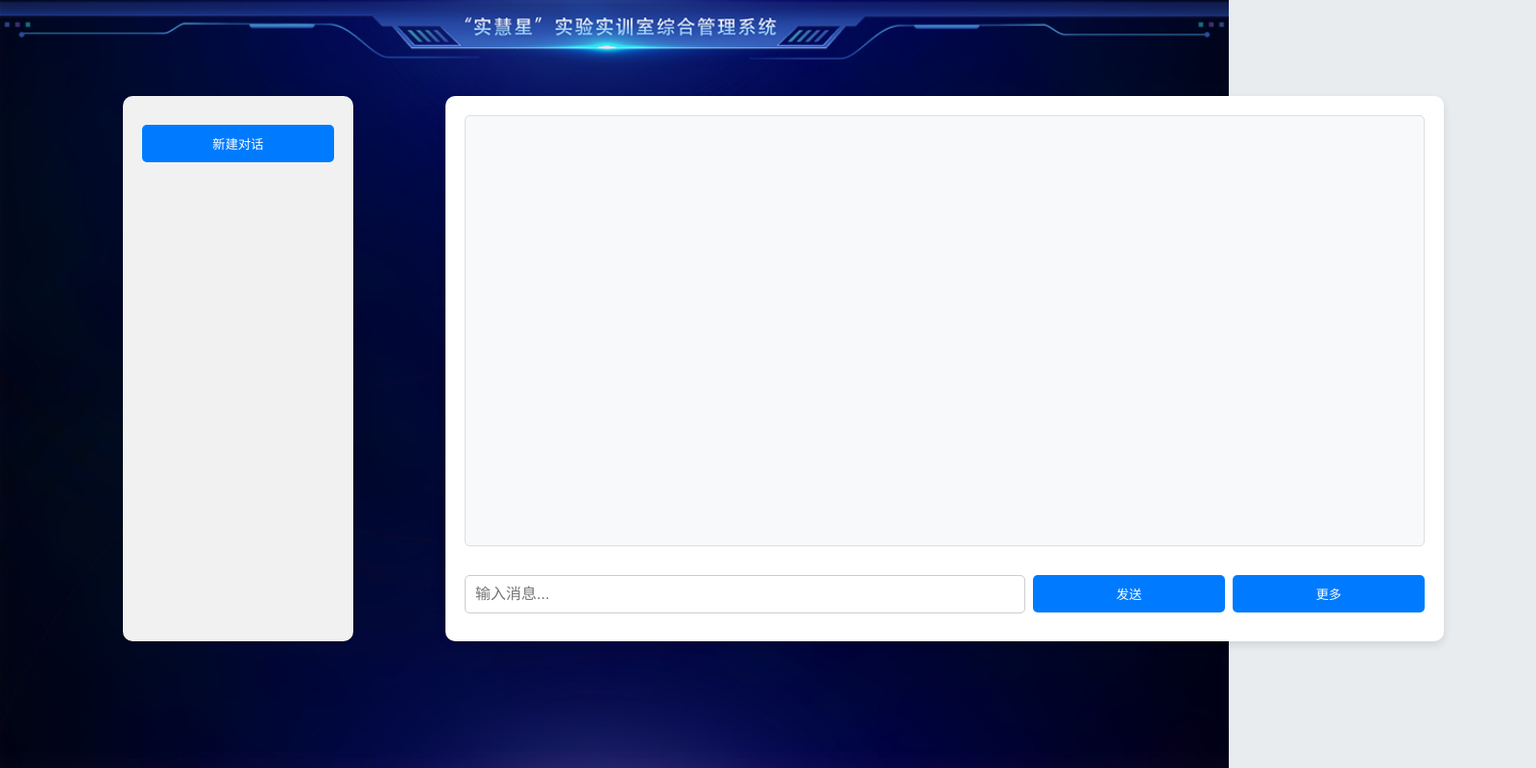
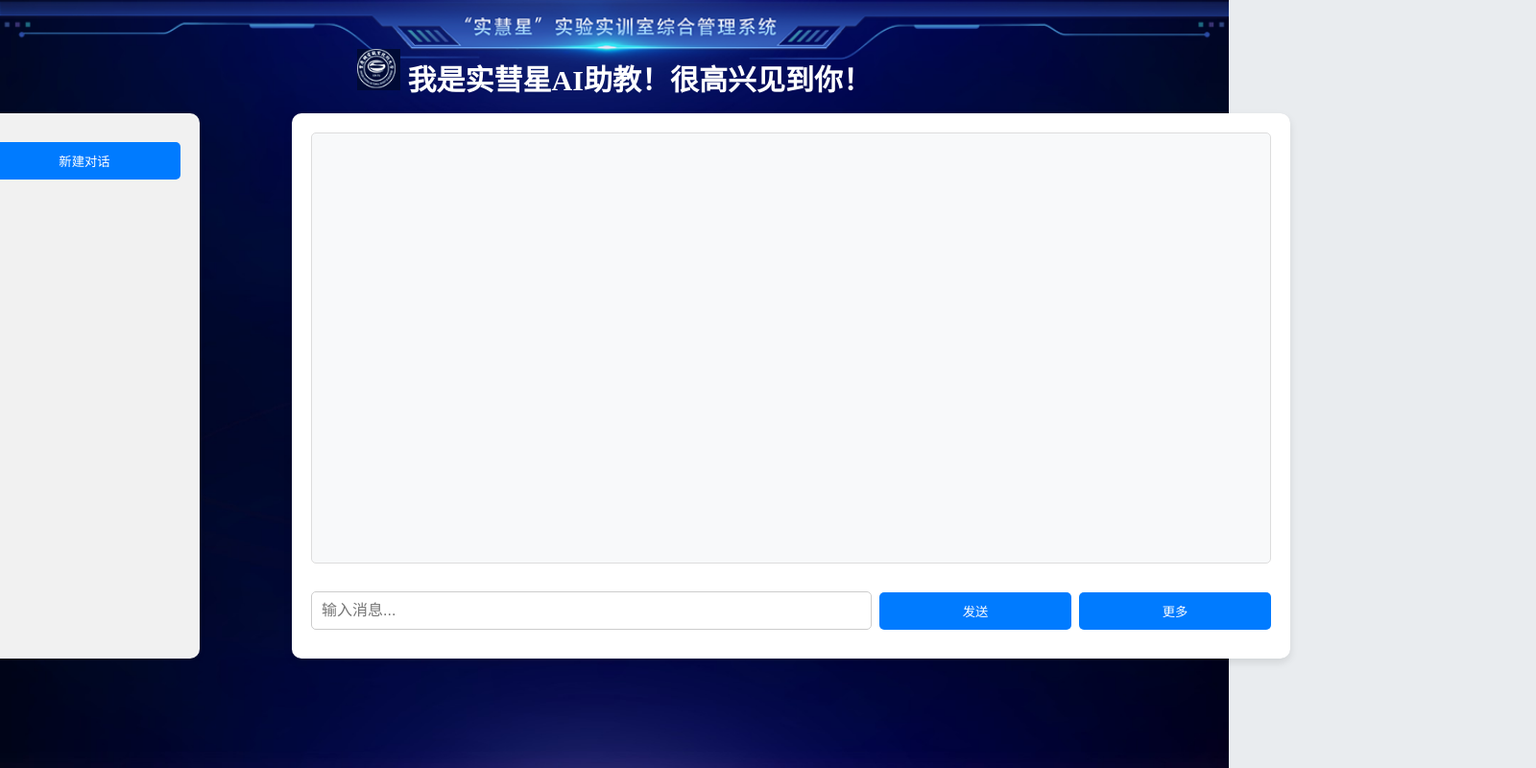
Before and after one commit to ctj20051220/shihuixing, a plain HTML site: page index.html in a window 1280 px wide. Shown: the whole page at 96% size, 1600 px wide, since content can reach past the window. Drawn offline with Linux system fonts and the light colour scheme.

Commit message:
Add files via upload

```diff
--- a/index.html
+++ b/index.html
@@ -6,30 +6,53 @@
     <meta name="viewport" content="width=device-width, initial-scale=1.0" />
     <title>实彗星</title>
     <link rel="stylesheet" href="./style.css">
+        <style>
+           body {
+            margin: 0;
+            display: flex;
+            flex-direction: column;
+            align-items: center;
+            /* 设置背景图片 */
+            background-image: url('./bjtp.jpg');
+            background-size: cover;
+            background-position: center;
+            background-repeat: no-repeat;
+        }
+
+        img {
+            width: 1500px;
+            height: 150px;
+            line-height: 0;
+            text-align: center;
+        }
+        h3 {
+            font-family: 宋体;
+            color: #160606;
+        }
+        h2 img {
+            width: 45px;
+            height: auto;
+            background-color:#000A35
+        }
+
+    </style>
 
 </head>
 
 <body>
-
-    <!-- 左侧侧边栏 -->
-
-
-
-    <!-- <img src="./shx.png" srcset="shx485.png 480w,
+    <img src="./shx.png"
+    srcset="shx485.png 480w,
     shx768.png 768w,
     shx1200.png 1200w,
-    shx1920.png 1920w" sizes="(max-width: 640px) 100vw,
-    (max-width: 1024px) 80vw, 1200px" alt="实彗星" class="responsive-image" loading="lazy" decoding="async">
+    shx1920.png 1920w"
+    sizes="(max-width: 640px) 100vw,
+    (max-width: 1024px) 80vw, 1200px"
+alt="实彗星" class="responsive-image" loading="lazy"
+decoding="async"> <!-- 异步解码 -->
     <div class="header">
-        <h2> <img src="./logo.png" alt=""> 我是实彗星AI助教！很高兴见到你！</h2>
+        <h2> <img src="./logo.png" alt="" > 我是实彗星AI助教！很高兴见到你！</h2>
         <h3></h3>
-    </div> -->
-    <div class="ri_box">
-        <img src="./shx.png" srcset="shx485.png 480w,
-    shx768.png 768w,
-    shx1200.png 1200w,
-    shx1920.png 1920w" sizes="(max-width: 640px) 100vw,
-    (max-width: 1024px) 80vw, 1200px" alt="实彗星" class="responsive-image" loading="lazy" decoding="async">
+    </div>
 
         <div class="bott_box">
             <div id="chatHistorySidebar">
```
Also changed, not shown: script.js (line endings or trailing spaces), style.css (line endings or trailing spaces).
